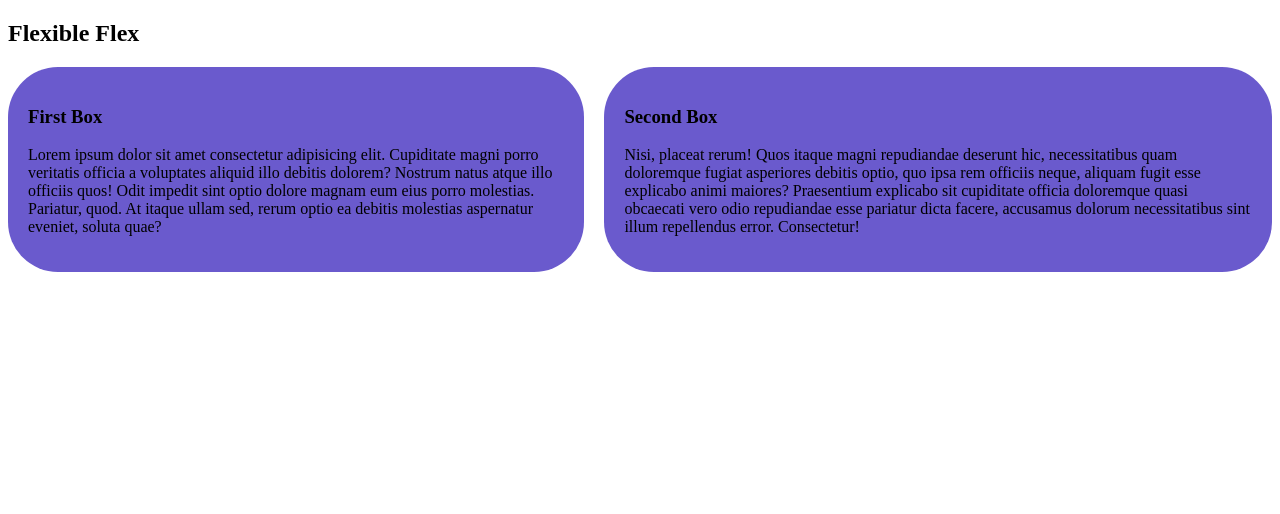
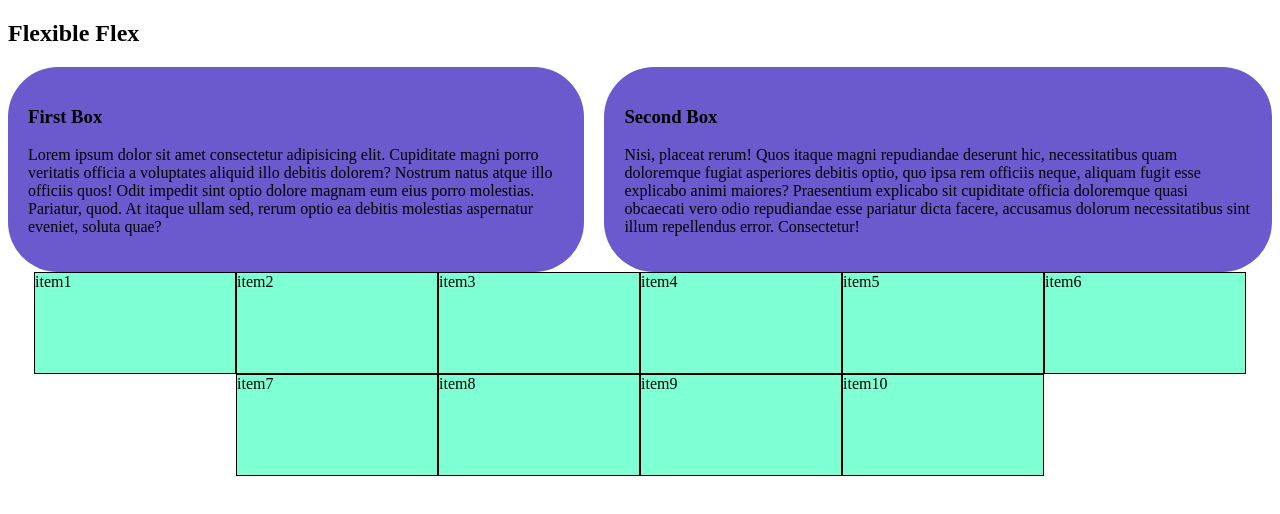
Before and after one commit to moshiur-rahman-mirage/1307practice, a plain HTML site: page index.html in a window 1280 px wide. Drawn offline with Linux system fonts and the light colour scheme.

Commit message:
first video done

```diff
--- a/index.html
+++ b/index.html
@@ -18,5 +18,17 @@
             <p>Nisi, placeat rerum! Quos itaque magni repudiandae deserunt hic, necessitatibus quam doloremque fugiat asperiores debitis optio, quo ipsa rem officiis neque, aliquam fugit esse explicabo animi maiores? Praesentium explicabo sit cupiditate officia doloremque quasi obcaecati vero odio repudiandae esse pariatur dicta facere, accusamus dolorum necessitatibus sint illum repellendus error. Consectetur!</p>
         </div>
     </div>
+    <div class="container2">
+        <div class="item">item1</div>
+        <div class="item">item2</div>
+        <div class="item">item3</div>
+        <div class="item">item4</div>
+        <div class="item">item5</div>
+        <div class="item">item6</div>
+        <div class="item">item7</div>
+        <div class="item">item8</div>
+        <div class="item">item9</div>
+        <div class="item">item10</div>
+    </div>
 </body>
 </html>
--- a/style.css
+++ b/style.css
@@ -9,3 +9,23 @@
     padding: 20px;
     border-radius: 50px;
 }
+
+.container2{
+    display: flex;
+    justify-content: center;
+    flex-wrap: wrap;
+}
+
+.item{
+    width:200px;
+    height: 100px;
+    background-color: aquamarine;
+    border: 1px solid black;
+}
+
+
+@media screen and (max-width:756px){
+    .container{
+        flex-direction: column;
+    }
+}
```
